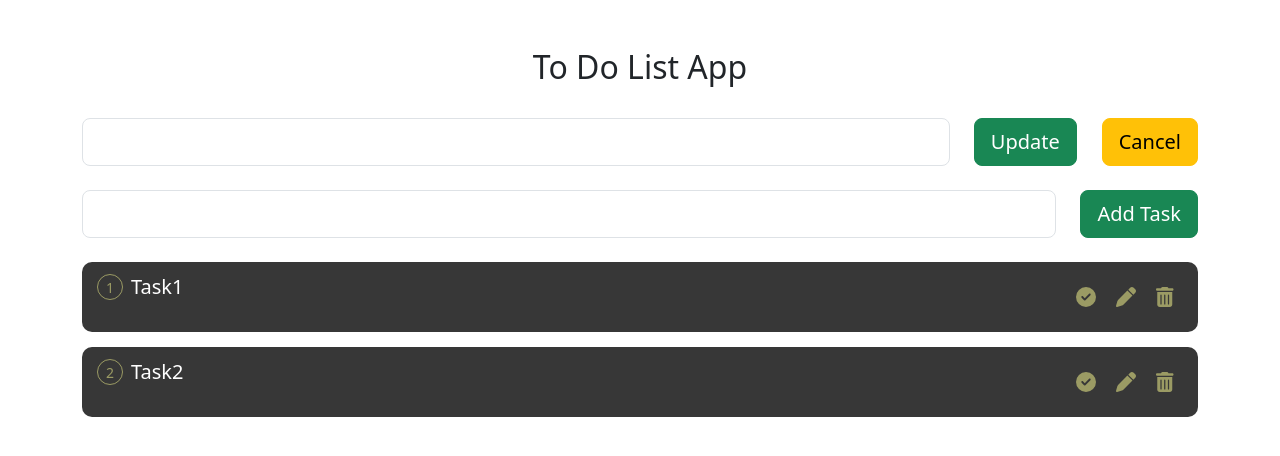
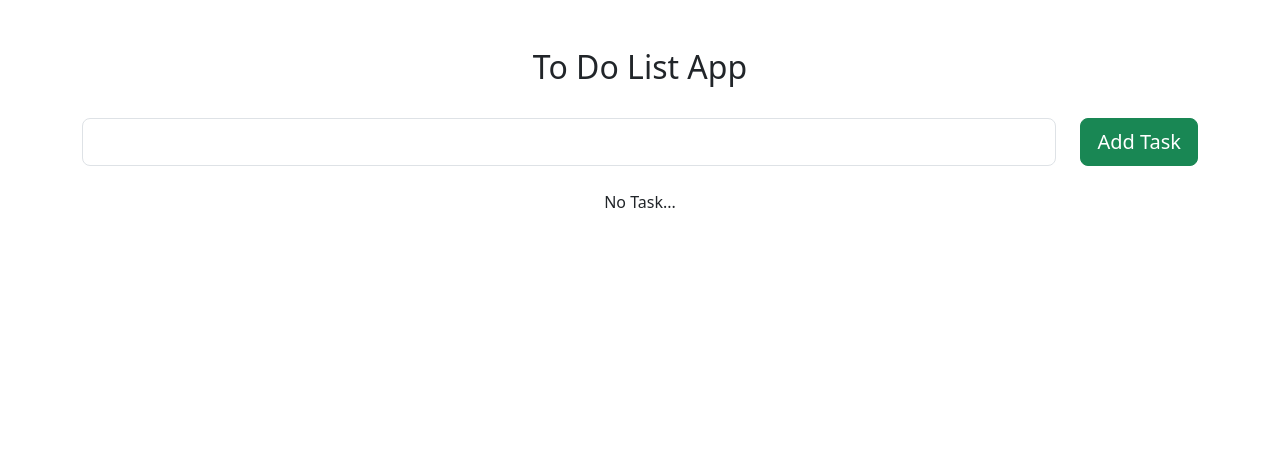
Before and after one commit to jakar79/to-do-react, a React (Create React App) app: page / in a window 1280 px wide. Shown: the top 456 px of the page. Built offline with nearby package versions, Linux system fonts and the light colour scheme.

Commit message:
committed

```diff
--- a/src/App.js
+++ b/src/App.js
@@ -7,10 +7,7 @@ import { faCircleCheck, faPen, faTrashCan } from '@fortawesome/free-solid-svg-ic
 function App() {
 
   //Task Stat
-  const [toDo, setToDo] = useState([
-    {id:1, title: "Task1", status: false},
-    {id:2, title: "Task2", status: false}
-  ]);
+  const [toDo, setToDo] = useState([]);
 
   //Temp Stat
   const [newTask, setNewTask] = useState('');
@@ -52,7 +49,7 @@ function App() {
   //Cancel Update Task
 
   const cancelUpdate = () => {
-    setUpdateData('')
+    setUpdateData('');
   };
 
   //Change Task for update
@@ -83,7 +80,8 @@ function App() {
       <br></br>
 
       {/* Update task */}
-
+      {updateData && updateData ? (
+        <>
         <div className='row'>
           <div className='col'>
             <input
@@ -97,12 +95,15 @@ function App() {
               className='btn btn-lg btn-success mr-20'>Update
             </button>
             <button
+              onClick={cancelUpdate}
               className='btn btn-lg btn-warning'>Cancel
             </button>
           </div>
         </div>
         <br />
-
+        </>
+      ) : (
+        <>
         {/* Add Task*/}
         <div className='row'>
           <div className='col'>
@@ -120,6 +121,11 @@ function App() {
           </div>
         </div>
         <br />
+        </>
+      )}
+
+
+
 
       {/* Display ToDos */}
 
```
Lines whose indentation alone changed are shown as unchanged.
